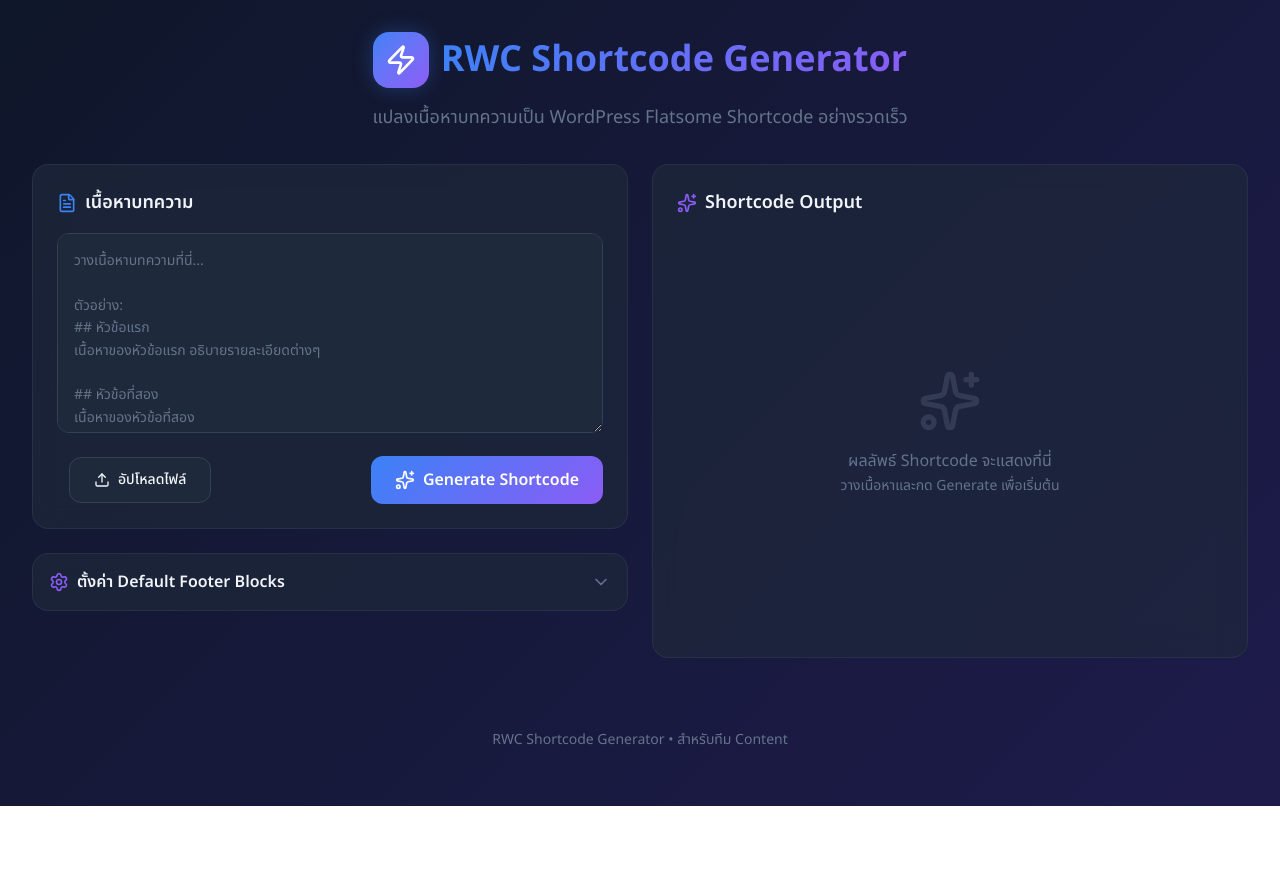
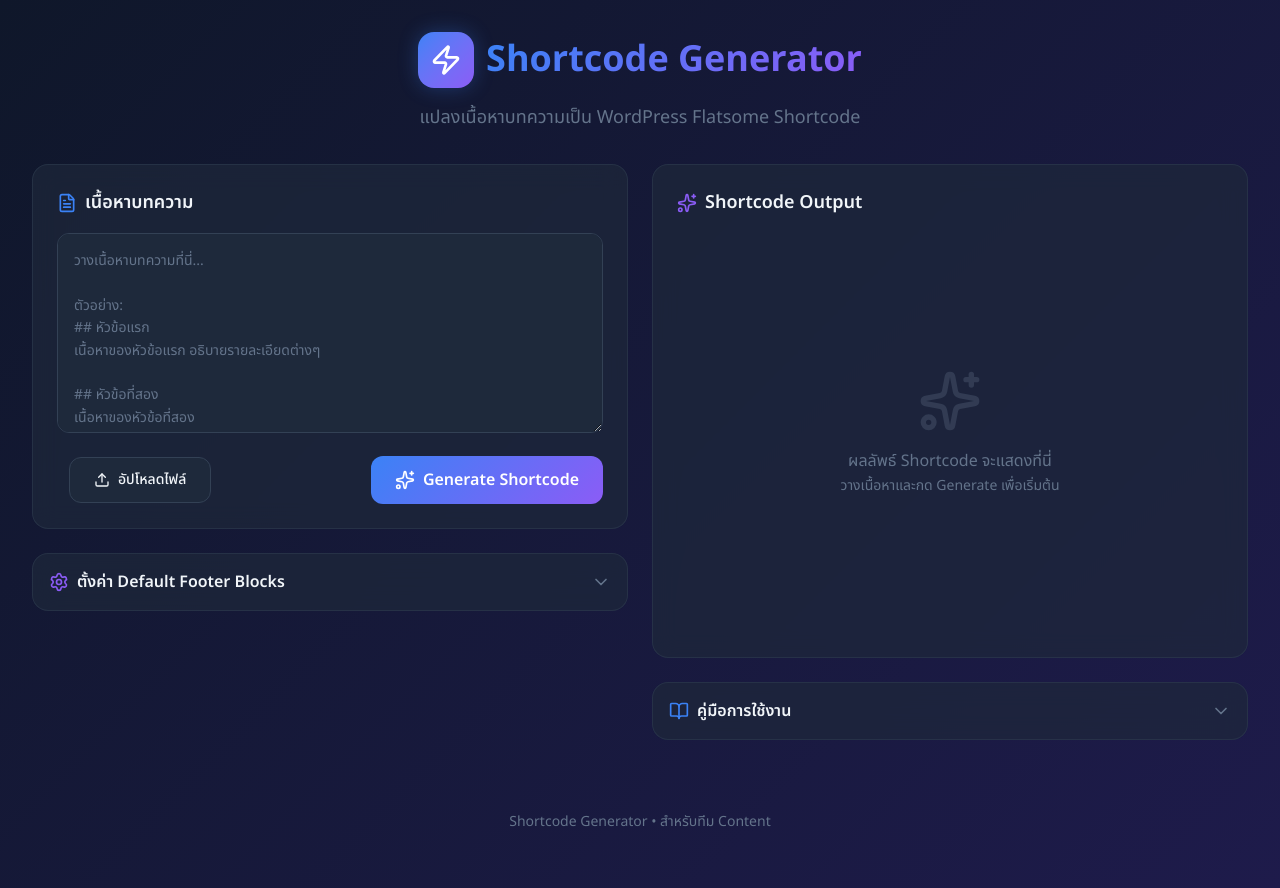
Before and after one commit to tawanp1999/rwc-shortcode-generator, a Next.js app: page / in a window 1280 px wide. Before the commit the page ends 806 px from the top, so only its background shows below. Built offline with nearby package versions, Linux system fonts and the light colour scheme.

Commit message:
Add user guide section with step-by-step instructions and UX Builder screenshot

```diff
--- a/src/app/layout.tsx
+++ b/src/app/layout.tsx
@@ -9,7 +9,7 @@
 });
 
 export const metadata: Metadata = {
-  title: "RWC Shortcode Generator",
+  title: "Shortcode Generator",
   description: "เครื่องมือแปลงเนื้อหาบทความเป็น WordPress Flatsome Shortcode",
 };
 
--- a/src/app/page.tsx
+++ b/src/app/page.tsx
@@ -10,7 +10,8 @@
   ChevronUp,
   FileText,
   Zap,
-  Upload
+  Upload,
+  BookOpen
 } from "lucide-react";
 import { convertToShortcode, type ConversionSettings } from "@/lib/converter";
 
@@ -20,6 +21,7 @@
 
   // State สำหรับ Settings
   const [isSettingsOpen, setIsSettingsOpen] = useState(false);
+  const [isGuideOpen, setIsGuideOpen] = useState(false);
   const [contactBlockId, setContactBlockId] = useState("12669");
   const [doctorBlockId, setDoctorBlockId] = useState("12482");
 
@@ -110,11 +112,11 @@
               <Zap className="w-8 h-8 text-white" />
             </div>
             <h1 className="text-3xl md:text-4xl font-bold gradient-text">
-              RWC Shortcode Generator
+              Shortcode Generator
             </h1>
           </div>
           <p className="text-muted text-lg">
-            แปลงเนื้อหาบทความเป็น WordPress Flatsome Shortcode อย่างรวดเร็ว
+            แปลงเนื้อหาบทความเป็น WordPress Flatsome Shortcode
           </p>
         </header>
 
@@ -313,12 +315,78 @@
                 </div>
               </section>
             )}
+
+            {/* User Guide Section */}
+            <section className="glass-card animate-fade-in">
+              <button
+                className="accordion-header w-full p-4 flex items-center justify-between rounded-2xl"
+                onClick={() => setIsGuideOpen(!isGuideOpen)}
+              >
+                <div className="flex items-center gap-2">
+                  <BookOpen className="w-5 h-5 text-primary" />
+                  <span className="font-semibold">คู่มือการใช้งาน</span>
+                </div>
+                {isGuideOpen ? (
+                  <ChevronUp className="w-5 h-5 text-muted" />
+                ) : (
+                  <ChevronDown className="w-5 h-5 text-muted" />
+                )}
+              </button>
+
+              <div className={`accordion-content ${isGuideOpen ? "open" : ""}`}>
+                <div className="p-4 pt-0 space-y-6">
+                  {/* Step 1 */}
+                  <div className="space-y-3">
+                    <h4 className="font-semibold text-primary flex items-center gap-2">
+                      <span className="flex items-center justify-center w-6 h-6 rounded-full bg-primary text-white text-sm">1</span>
+                      วางเนื้อหา Markdown
+                    </h4>
+                    <p className="text-sm text-muted ml-8">
+                      วางเนื้อหาบทความในช่องฝั่งซ้าย หรืออัปโหลดไฟล์ .md/.txt ได้เลย
+                    </p>
+                  </div>
+
+                  {/* Step 2 */}
+                  <div className="space-y-3">
+                    <h4 className="font-semibold text-primary flex items-center gap-2">
+                      <span className="flex items-center justify-center w-6 h-6 rounded-full bg-primary text-white text-sm">2</span>
+                      Generate และคัดลอก
+                    </h4>
+                    <p className="text-sm text-muted ml-8">
+                      คลิก &quot;Generate Shortcode&quot; แล้วคัดลอกผลลัพธ์ด้วยปุ่ม &quot;Copy to Clipboard&quot;
+                    </p>
+                  </div>
+
+                  {/* Step 3 */}
+                  <div className="space-y-3">
+                    <h4 className="font-semibold text-primary flex items-center gap-2">
+                      <span className="flex items-center justify-center w-6 h-6 rounded-full bg-primary text-white text-sm">3</span>
+                      วางใน UX Builder
+                    </h4>
+                    <p className="text-sm text-muted ml-8 mb-3">
+                      ไปที่ WordPress UX Builder คลิก &quot;Edit with UX Builder&quot; แล้ววาง shortcode ที่คัดลอกไว้
+                    </p>
+                    {/* Image */}
+                    <div className="ml-8 rounded-lg overflow-hidden border border-border/50">
+                      <img
+                        src="/guide/ux-builder-example.png"
+                        alt="ตัวอย่างการวาง Shortcode ใน UX Builder"
+                        className="w-full h-auto"
+                      />
+                    </div>
+                    <p className="text-xs text-muted ml-8 mt-2">
+                      💡 <strong>คำแนะนำ:</strong> วาง shortcode ลงในพื้นที่ว่าง กล่องสีชมพูจะเป็น link anchor ให้กับสารบัญ
+                    </p>
+                  </div>
+                </div>
+              </div>
+            </section>
           </div>
         </div>
 
         {/* Footer */}
         <footer className="text-center mt-12 py-6 text-muted text-sm">
-          <p>RWC Shortcode Generator • สำหรับทีม Content</p>
+          <p>Shortcode Generator • สำหรับทีม Content</p>
         </footer>
       </div>
     </main>
```
Also changed, not shown: public/guide/ux-builder-example.png (added).
